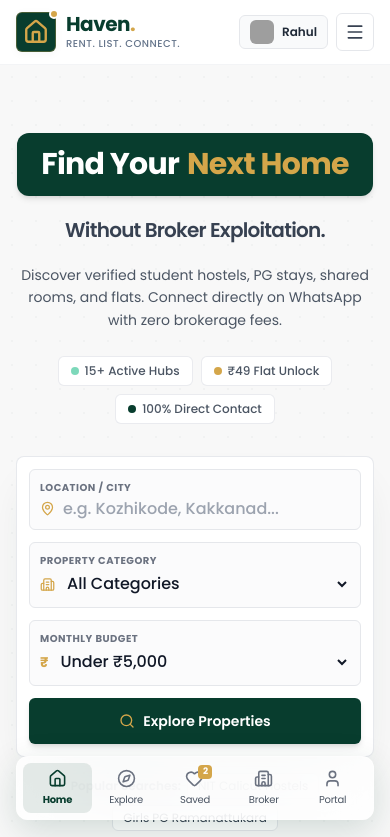
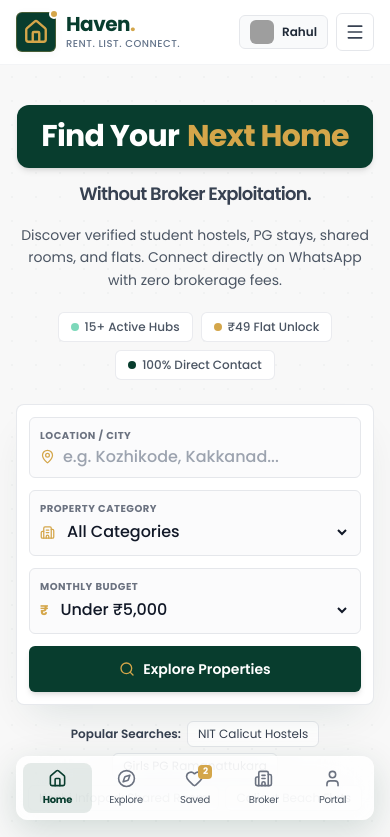
Before and after one commit to brixalabsofficial-ship-it/Haven, a React (Vite) app: page / in a window 390 px wide. Shown: the top 837 px of the page. Built offline with nearby package versions, Linux system fonts and the light colour scheme; grey boxes are pictures that could not be loaded.

Commit message:
style: make hero section full viewport height on mobile screens

```diff
--- a/src/pages/public/HomePage.tsx
+++ b/src/pages/public/HomePage.tsx
@@ -191,13 +191,13 @@ export const HomePage: React.FC = () => {
 
   return (
     <div className="space-y-20 pb-20">
-      {/* 1. HERO SECTION (CLEAN, MINIMAL & IMPACTFUL) */}
-      <section className="relative pt-12 pb-12 sm:pt-16 sm:pb-16 md:pt-20 md:pb-20 bg-[#F8F8F8] overflow-hidden border-b border-gray-100">
+      {/* 1. HERO SECTION (FULL SCREEN ON MOBILE & CLEAN, MINIMAL & IMPACTFUL) */}
+      <section className="relative min-h-[calc(100vh-64px)] md:min-h-0 flex flex-col justify-center pt-8 pb-14 sm:pt-16 sm:pb-16 md:pt-20 md:pb-20 bg-[#F8F8F8] overflow-hidden border-b border-gray-100">
         {/* Subtle decorative background accents */}
         <div className="absolute inset-0 pointer-events-none opacity-[0.03] bg-[radial-gradient(#083D2E_1px,transparent_1px)] [background-size:24px_24px]" />
 
-        <div className="max-w-7xl mx-auto px-4 sm:px-6 lg:px-8 relative z-20">
-          <div className="text-center max-w-3xl mx-auto space-y-5 mb-8 sm:mb-10 pt-2 sm:pt-4">
+        <div className="max-w-7xl mx-auto px-4 sm:px-6 lg:px-8 relative z-20 w-full my-auto">
+          <div className="text-center max-w-3xl mx-auto space-y-4 sm:space-y-5 mb-6 sm:mb-10">
             {/* Clean, Bold Heading with styled badge on mobile */}
             <motion.h1
               initial={{ opacity: 0, y: 15 }}
@@ -205,14 +205,14 @@ export const HomePage: React.FC = () => {
               transition={{ duration: 0.6, ease: "easeOut" }}
               className="text-3xl sm:text-5xl md:text-6xl font-bold text-gray-900 tracking-tight leading-[1.15] flex flex-col items-center justify-center w-full"
             >
-              <div className="inline-flex items-center justify-center bg-primary text-white px-6 py-3.5 rounded-2xl shadow-md sm:bg-transparent sm:text-gray-900 sm:p-0 sm:shadow-none sm:rounded-none my-3 sm:my-0 text-center mx-auto">
+              <div className="inline-flex items-center justify-center bg-primary text-white px-6 py-3.5 rounded-2xl shadow-md sm:bg-transparent sm:text-gray-900 sm:p-0 sm:shadow-none sm:rounded-none my-2 sm:my-0 text-center mx-auto">
                 <span>Find Your{' '}</span>
                 <span className="text-gold sm:text-primary relative inline-block ml-2">
                   Next Home
                   <span className="hidden sm:block absolute bottom-1 left-0 w-full h-[3px] sm:h-[3.5px] bg-gold rounded-full" />
                 </span>
               </div>
-              <span className="block text-xl sm:text-3xl md:text-4xl font-semibold text-gray-700 mt-2 sm:mt-1.5 px-2 text-center">
+              <span className="block text-lg sm:text-3xl md:text-4xl font-semibold text-gray-700 mt-1 sm:mt-1.5 px-2 text-center">
                 Without Broker Exploitation.
               </span>
             </motion.h1>
```
